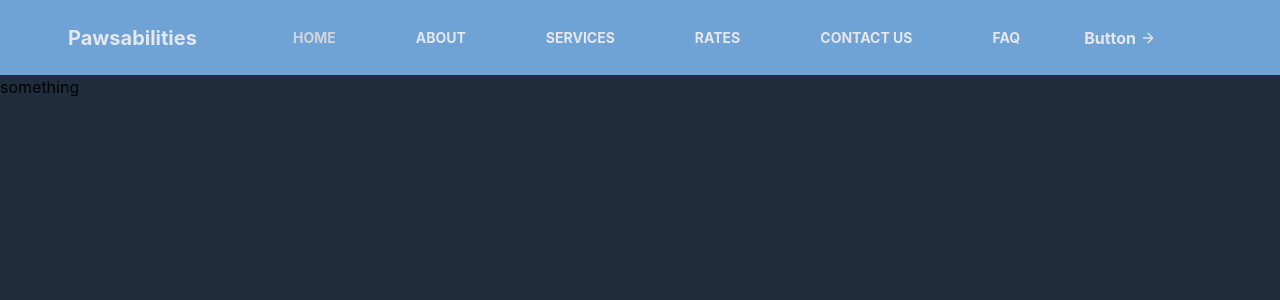
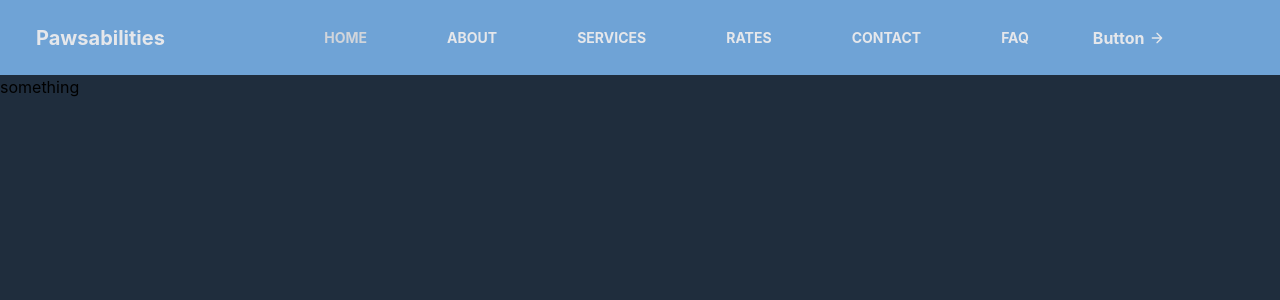
Before and after one commit to LICHPUNK/pawsabilities, a React (Vite) app: page / in a window 1280 px wide. Shown: the top 300 px of the page. Built offline with nearby package versions, Linux system fonts and the light colour scheme.

Commit message:
Navbar style responsiveness refinements

```diff
--- a/src/components/Navbar.jsx
+++ b/src/components/Navbar.jsx
@@ -5,7 +5,7 @@ const navLinks = [
   { name: "About", href: "#about", current: false },
   { name: "Services", href: "#services", current: false },
   { name: "Rates", href: "#rates", current: false },
-  { name: "Contact Us", href: "#contact", current: false },
+  { name: "Contact", href: "#contact", current: false },
   { name: "FAQ", href: "#faq", current: false },
 ];
 
@@ -16,15 +16,15 @@ function classNames(...classes) {
 const Navbar = () => {
   const [toggle, toggleNavbar] = React.useState(false);
   return (
-    <div className='bg-[#6FA3D6] font-bold py-2 xl:px-12 sm:px-0'>
+    <div className='bg-[#6FA3D6] font-bold py-2 sm:px-0'>
       <div className="container mx-auto flex p-3 flex-col lg:flex-row items-center">
         <div className='w-full relative flex justify-between lg:w-auto lg:static lg:block lg:justify-start'>
-          <a className="items-center text-gray-200 mb-4 md:mb-0">
-          <span className="ml-2 text-xl cursor-pointer">Pawsabilities</span>
+          <a className="items-center text-gray-200 mx-auto md:px-4 pl-10">
+          <span className="mx-2 text-xl cursor-pointer">Pawsabilities</span>
           </a>
 
           <button
-              className='text-white cursor-pointer text-xl leading-none px-3 py-1 border border-solid border-transparent rounded bg-transparent block lg:hidden outline-none focus:outline-none'
+              className='text-white cursor-pointer text-xl leading-none px-4 py-1 border border-solid border-transparent rounded bg-transparent block lg:hidden outline-none focus:outline-none'
               type='button'
               onClick={() => toggleNavbar(!toggle)}
             >
@@ -33,7 +33,7 @@ const Navbar = () => {
         </div>
         <div
           className={
-            "lg:flex flex-grow items-center" +
+            "lg:flex flex-grow items-center w-full" +
             (toggle ? "flex" : " hidden")
           }
           id='example-navbar-danger'
@@ -47,7 +47,7 @@ const Navbar = () => {
                   link.current
                     ? "text-gray-300 hover:text-[#F9C74F]"
                     : "text-gray-200 hover:text-[#F9C74F] hover:cursor-pointer",
-                    "px-4 lg:px-10 py-2 flex items-center text-sm uppercase font-bold leading-snug"
+                    "px-4 md:px-10  py-2 flex items-center text-sm uppercase font-bold leading-snug"
                 )}
                 aria-current={link.current ? "page" : undefined}
               >
```
